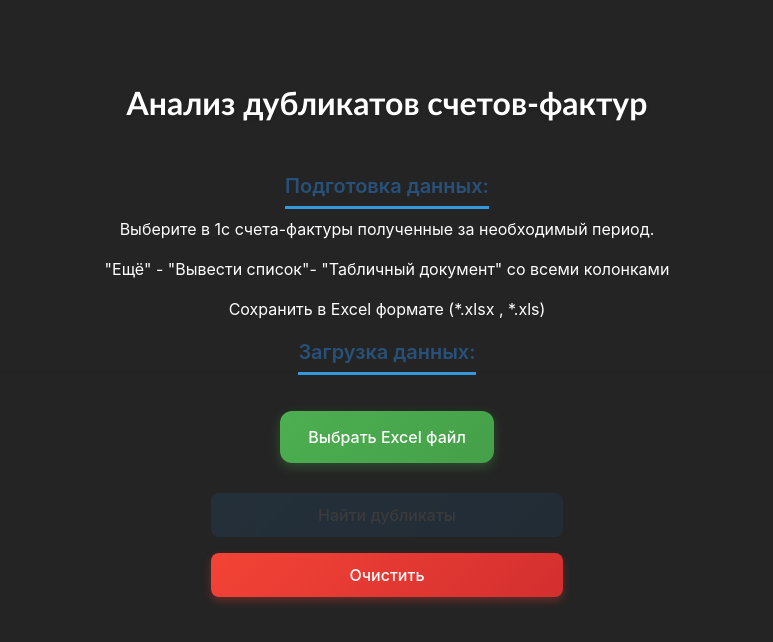
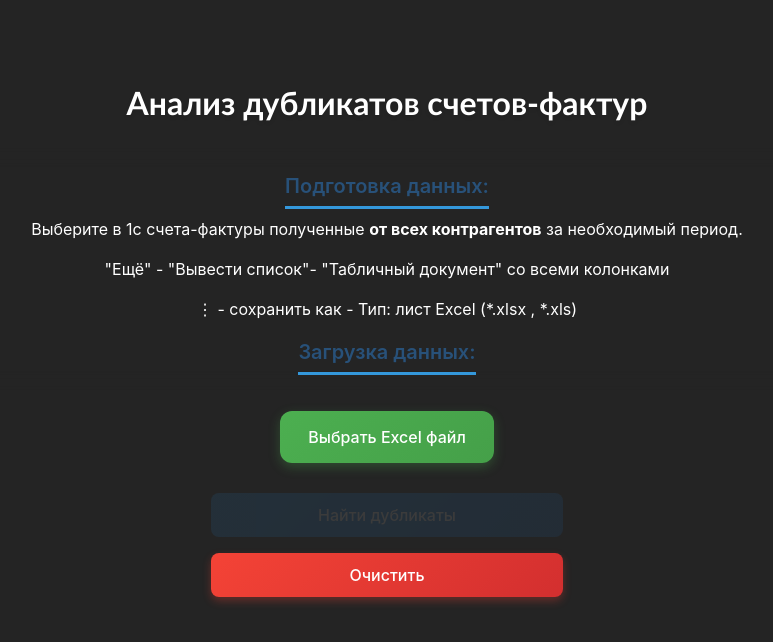
Before and after one commit to Yogurt7v/CheckRepeat, a React (Vite) app: page / in a window 1280 px wide. Shown: the top 642 px of the page, without its empty margins (253-1026 px from the left). Built offline with nearby package versions, Linux system fonts and the light colour scheme.

Commit message:
правка инструкции

```diff
--- a/src/App.jsx
+++ b/src/App.jsx
@@ -176,7 +176,7 @@ const App = () => {
       (item) => item['Контрагент'] === selectedCounterpartyForSumOnly
     );
 
-    // Группируем по сумме и фильтруем группы с минимум 3 повторениями
+    // Группируем по сумме и фильтруем группы с минимум 2 повторения
     const sumMap = new Map();
     for (const item of filteredByCounterparty) {
       const key = formatAmount(item['Сумма']);
--- a/src/Instruction.jsx
+++ b/src/Instruction.jsx
@@ -2,9 +2,12 @@ export default function Instruction() {
   return (
     <div className="instruction-container">
       <strong className="instruction-title">Подготовка данных:</strong>
-      <p>Выберите в 1с счета-фактуры полученные за необходимый период.</p>
+      <p>
+        Выберите в 1с счета-фактуры полученные <strong>от всех контрагентов</strong> за
+        необходимый период.
+      </p>
       <p>"Ещё" - "Вывести список"- "Табличный документ" со всеми колонками</p>
-      <p>Сохранить в Excel формате (*.xlsx , *.xls)</p>
+      <p>⋮ - сохранить как - Тип: лист Excel (*.xlsx , *.xls)</p>
       <strong className="instruction-title">Загрузка данных:</strong>
     </div>
   );
```
